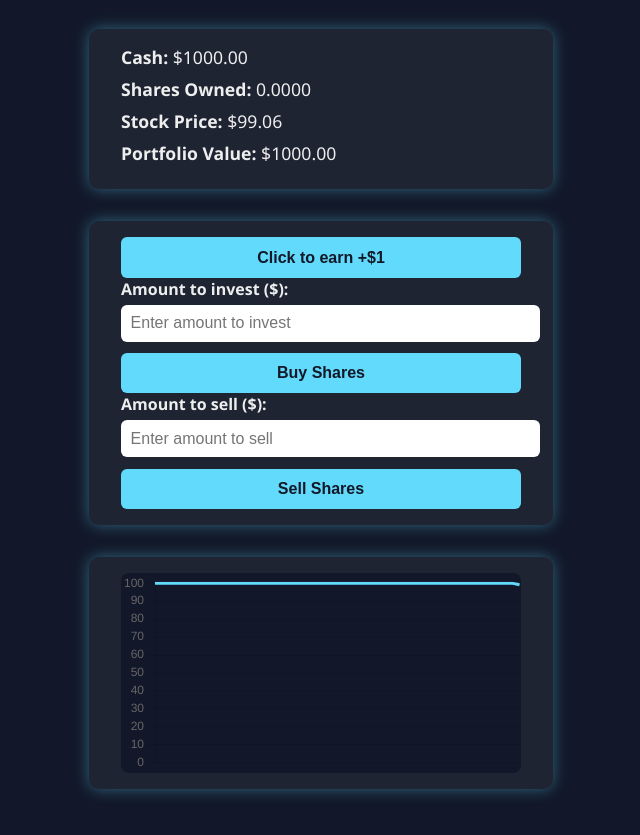
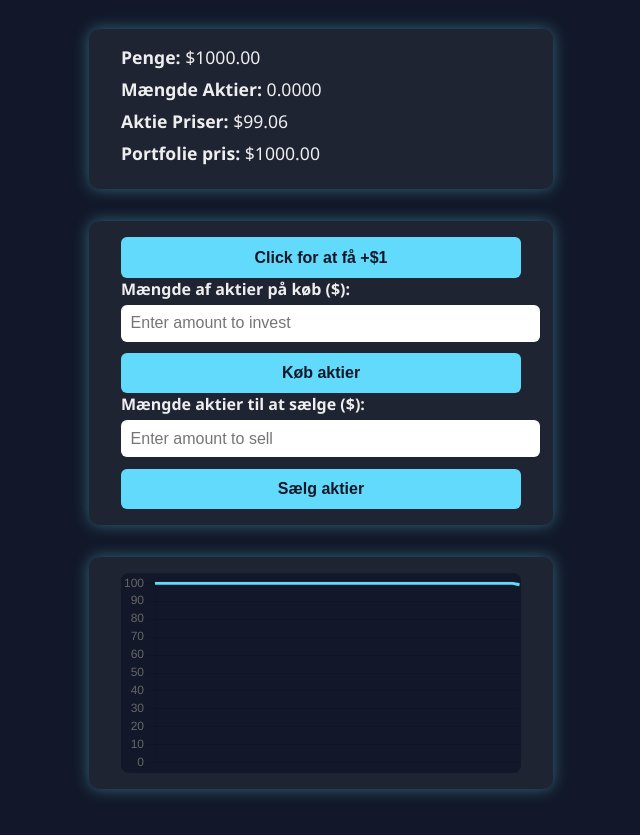
Before and after one commit to z75v-top/magne-investments, a plain HTML site: page index.html in a window 1280 px wide. Shown: the part 99-934 px from the top of the page, without its empty margins (319-959 px from the left). Drawn offline with nearby package versions, Linux system fonts and the light colour scheme; a web font is replaced by a local one.

Commit message:
Update index.html

```diff
--- a/index.html
+++ b/index.html
@@ -3,7 +3,7 @@
 <head>
 <meta charset="UTF-8" />
 <meta name="viewport" content="width=device-width, initial-scale=1" />
-<title>magne - Idle Investment</title>
+<title>Magne - Investeringer</title>
 <style>
   @import url('https://fonts.googleapis.com/css2?family=Segoe+UI&display=swap');
   body {
@@ -93,24 +93,24 @@
   <h1>magne - Idle Investment</h1>
 
   <div class="stats">
-    <div><strong>Cash:</strong> $<span id="cash">1000.00</span></div>
-    <div><strong>Shares Owned:</strong> <span id="shares">0.0000</span></div>
-    <div><strong>Stock Price:</strong> $<span id="price">100.00</span></div>
-    <div><strong>Portfolio Value:</strong> $<span id="portfolio">1000.00</span></div>
+    <div><strong>Penge:</strong> $<span id="cash">1000.00</span></div>
+    <div><strong>Mængde Aktier:</strong> <span id="shares">0.0000</span></div>
+    <div><strong>Aktie Priser:</strong> $<span id="price">100.00</span></div>
+    <div><strong>Portfolie pris:</strong> $<span id="portfolio">1000.00</span></div>
   </div>
 
   <div class="actions">
-    <button id="clickIncomeBtn">Click to earn +$1</button>
+    <button id="clickIncomeBtn">Click for at få +$1</button>
 
-    <label for="buyAmount">Amount to invest ($):</label>
+    <label for="buyAmount">Mængde af aktier på køb ($):</label>
     <input type="number" id="buyAmount" min="1" placeholder="Enter amount to invest" />
 
-    <button id="buySharesBtn">Buy Shares</button>
+    <button id="buySharesBtn">Køb aktier</button>
 
-    <label for="sellAmount">Amount to sell ($):</label>
+    <label for="sellAmount">Mængde aktier til at sælge ($):</label>
     <input type="number" id="sellAmount" min="1" placeholder="Enter amount to sell" />
 
-    <button id="sellSharesBtn">Sell Shares</button>
+    <button id="sellSharesBtn">Sælg aktier</button>
   </div>
 
   <div class="chart-container">
@@ -143,7 +143,7 @@
     data: {
       labels: [],
       datasets: [{
-        label: 'Magne Stock Price',
+        label: 'Magne Aktie Pris',
         data: [],
         borderColor: '#61dafb',
         backgroundColor: 'rgba(97, 218, 251, 0.2)',
@@ -239,13 +239,13 @@ function fluctuatePrice() {
   sellSharesBtn.addEventListener('click', () => {
     const amountToSell = parseFloat(sellAmountInput.value);
     if (!amountToSell || amountToSell <= 0) {
-      alert('Enter a valid amount to sell.');
+      alert('Skriv en rigtig mængde at sælge.');
       return;
     }
     // Calculate max sellable cash from shares
     const maxSellableCash = shares * price;
     if (amountToSell > maxSellableCash) {
-      alert("You don't have that many shares to sell!");
+      alert("Du har ikke så mange aktier at sælge!");
       return;
     }
     const sharesSold = amountToSell / price;
```
